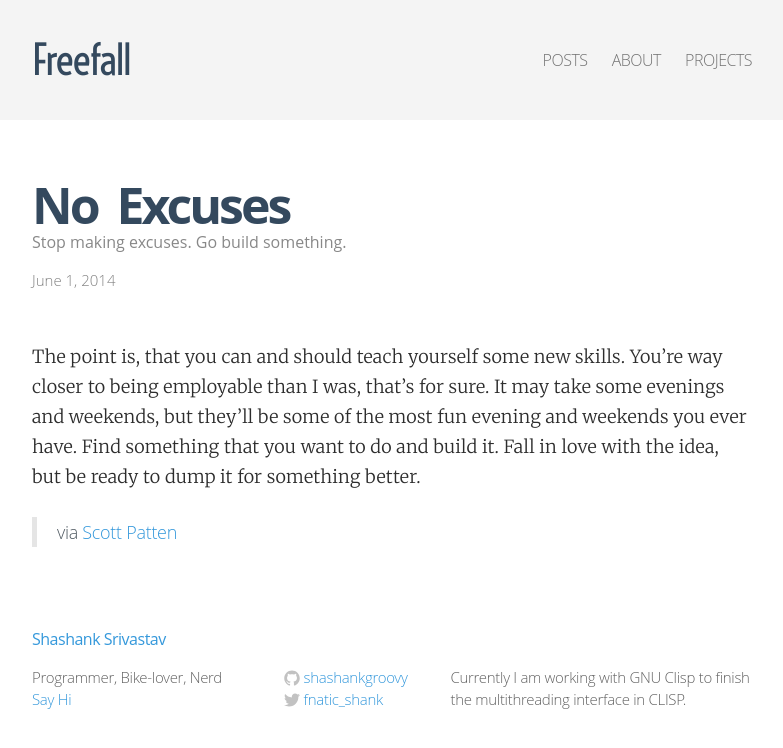
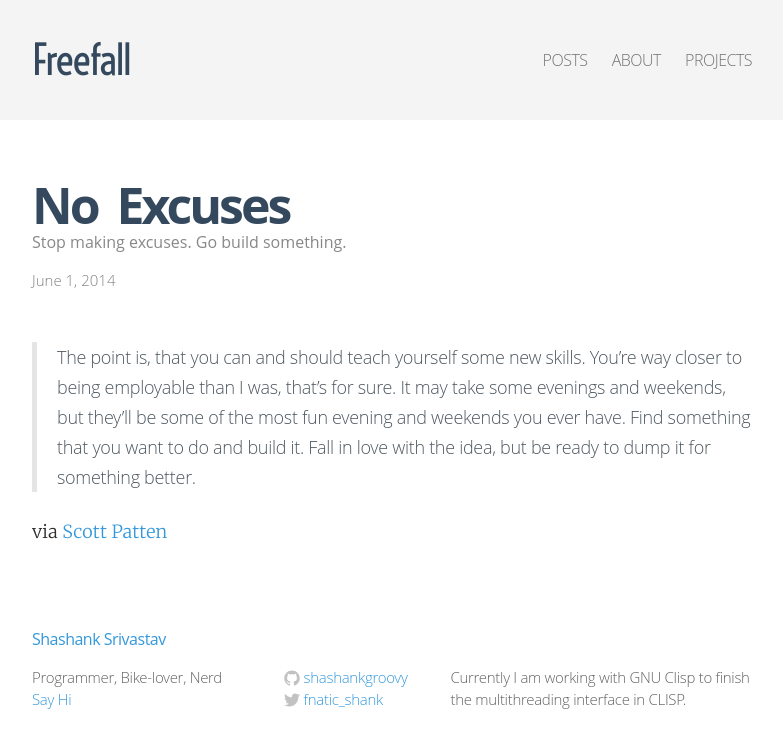
Before and after one commit to shashankgroovy/shashankgroovy.github.io, a Jekyll site: the page built from _posts/2014-06-01-no-excuses.markdown, in a window 1280 px wide. Shown: the top 748 px of the page, without its empty margins (248-1031 px from the left). Built offline with Jekyll 4.4.1, drawn with Linux system fonts in a browser that asks for light colours; some web fonts are replaced; Markdown is read by kramdown in place of the engine named in the settings.

Commit message:
ugh! i hate to fix things

```diff
--- a/_posts/2014-06-01-no-excuses.markdown
+++ b/_posts/2014-06-01-no-excuses.markdown
@@ -6,11 +6,11 @@ category: articles
 tags: [rant, inspiration]
 ---
 
-The point is, that you can and should teach yourself some new skills. You’re
-way closer to being employable than I was, that’s for sure. It may take some
-evenings and weekends, but they’ll be some of the most fun evening and
-weekends you ever have. Find something that you want to do and build it. Fall
-in love with the idea, but be ready to dump it for something better.
+> The point is, that you can and should teach yourself some new skills. You’re
+> way closer to being employable than I was, that’s for sure. It may take some
+> evenings and weekends, but they’ll be some of the most fun evening and
+> weekends you ever have. Find something that you want to do and build it. Fall
+> in love with the idea, but be ready to dump it for something better.
 
 
-> via [Scott Patten](http://scottpatten.ca/2012/04/no-excuses.html)
+via [Scott Patten](http://scottpatten.ca/2012/04/no-excuses.html)
```
